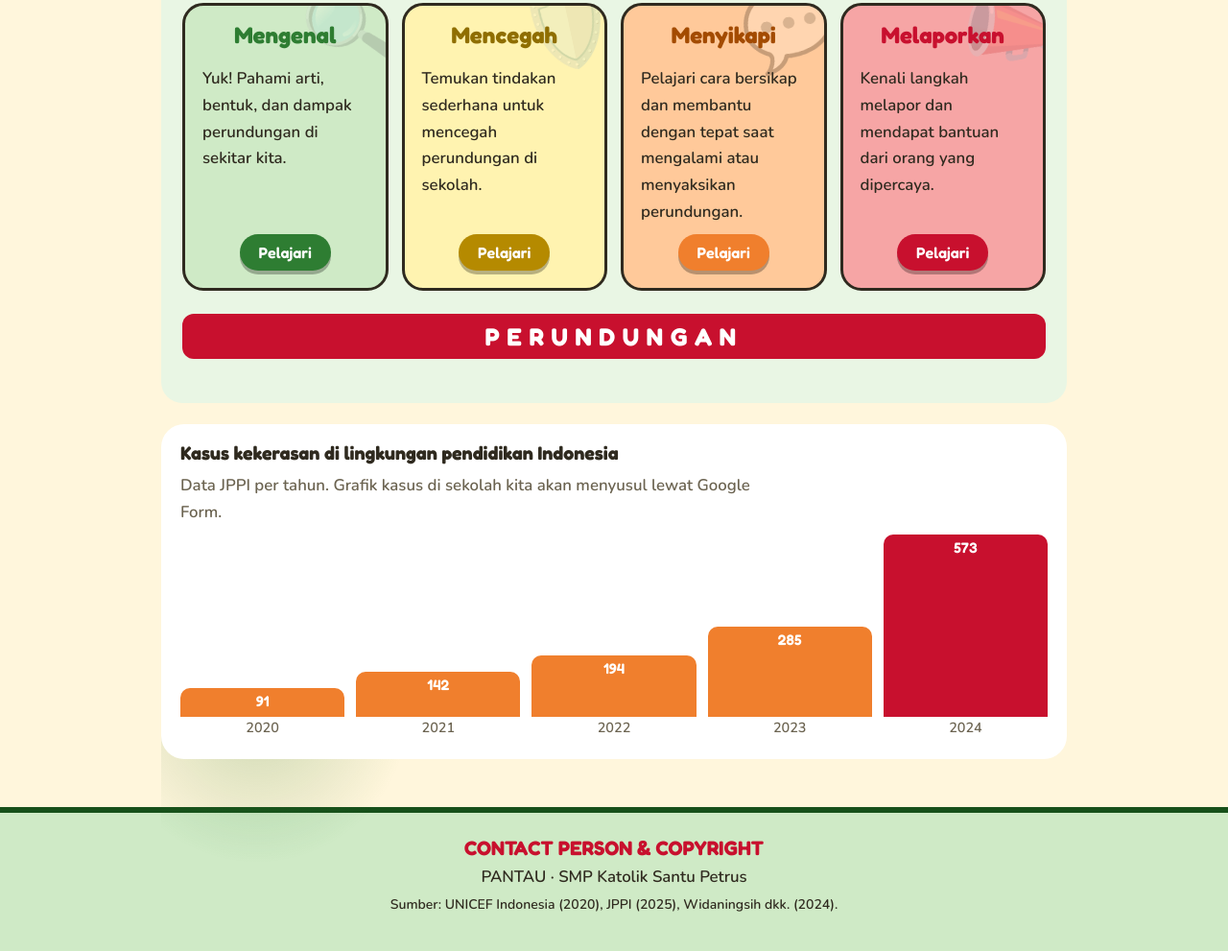
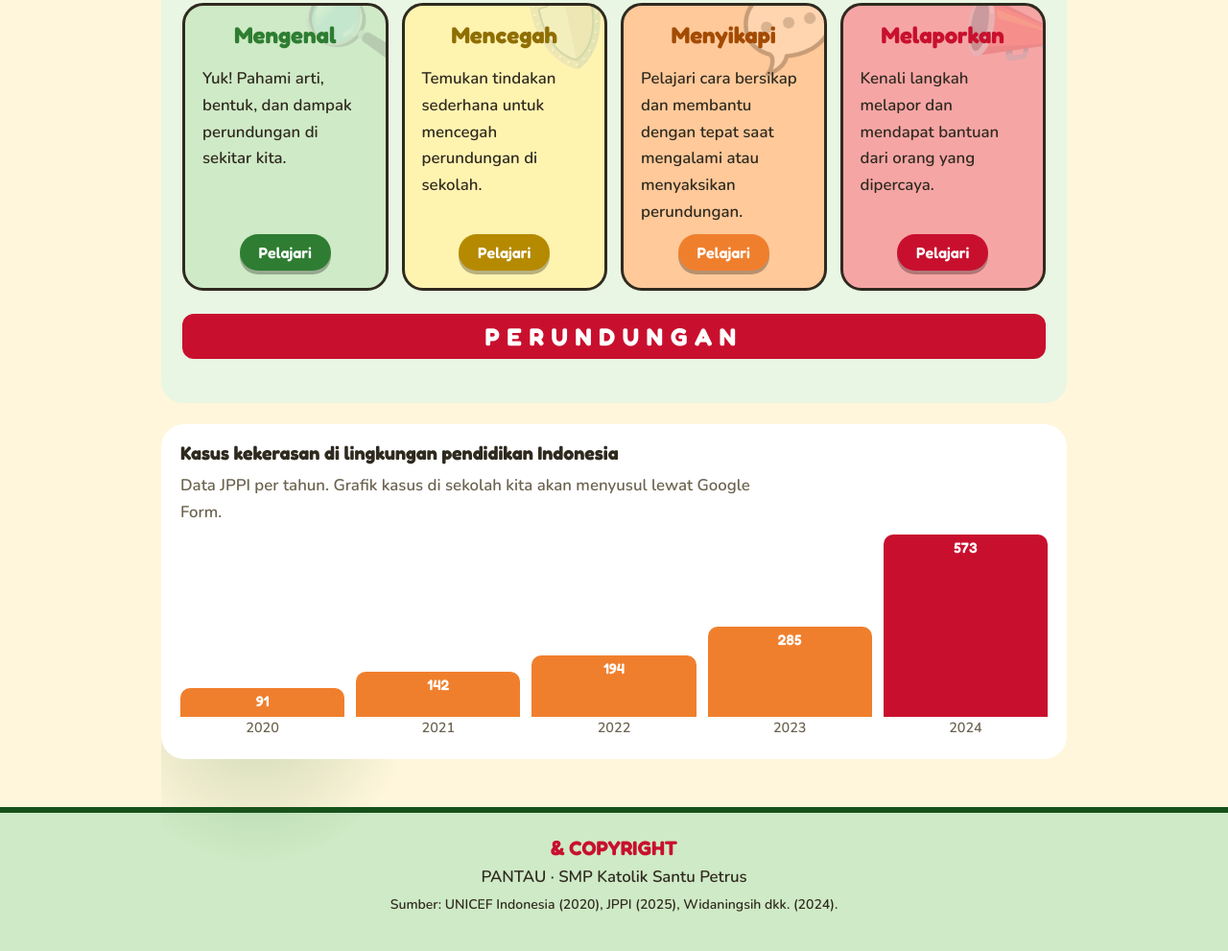
Before and after one commit to victorsanjaya27/Civics, a plain HTML site: page index.html in a window 1280 px wide. Shown: the part 994-1985 px from the top of the page at 96% size. Drawn offline with nearby package versions, Linux system fonts and the light colour scheme.

Commit message:
update bagian footer

```diff
--- a/index.html
+++ b/index.html
@@ -514,7 +514,7 @@
        FOOTER
        ===================================================================== -->
   <footer id="contact">
-    <b>CONTACT PERSON &amp; COPYRIGHT</b><br>
+    <b>&amp; COPYRIGHT</b><br>
     PANTAU · SMP Katolik Santu Petrus<br>
     <small>Sumber: UNICEF Indonesia (2020), JPPI (2025), Widaningsih dkk. (2024).</small>
   </footer>
```
